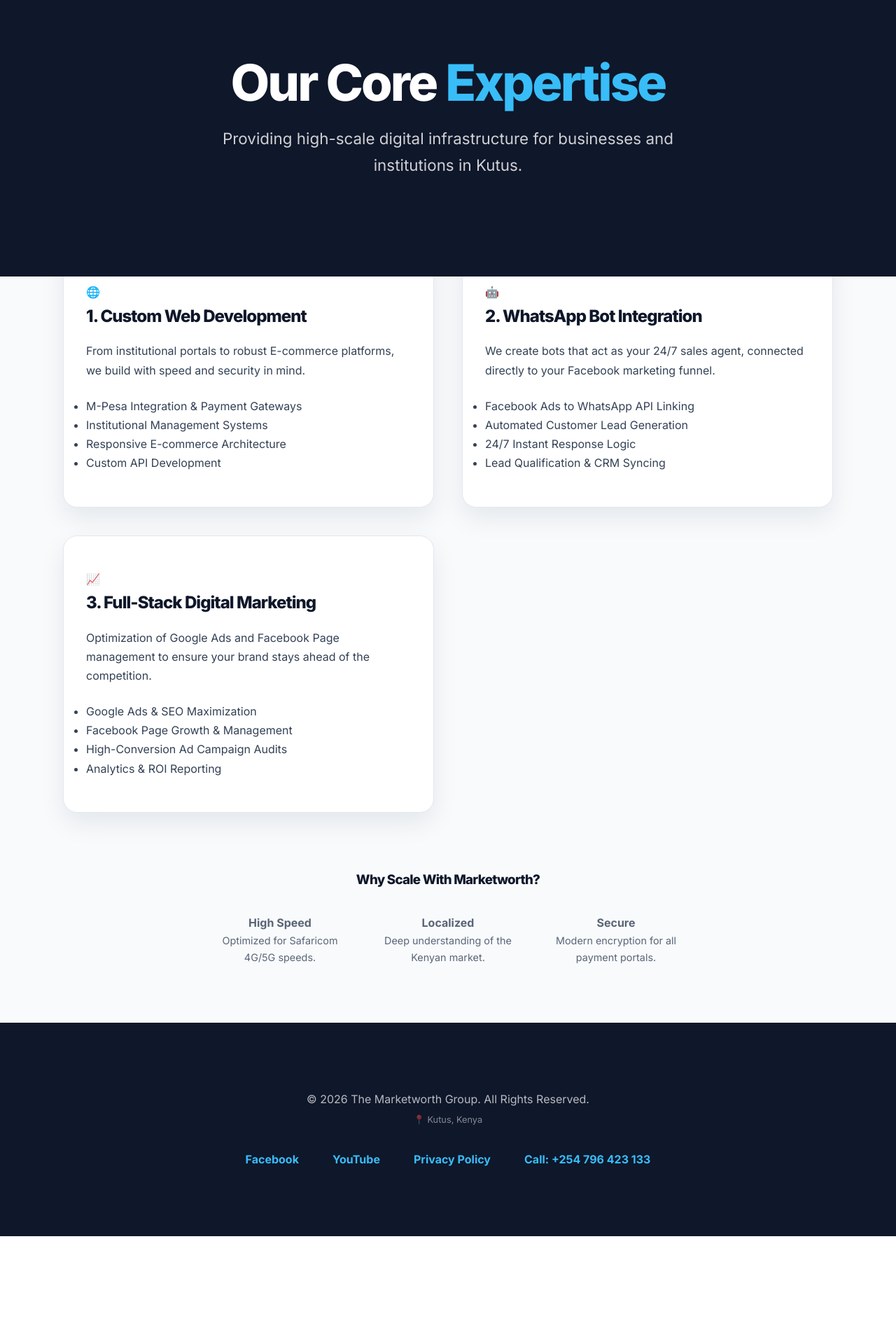
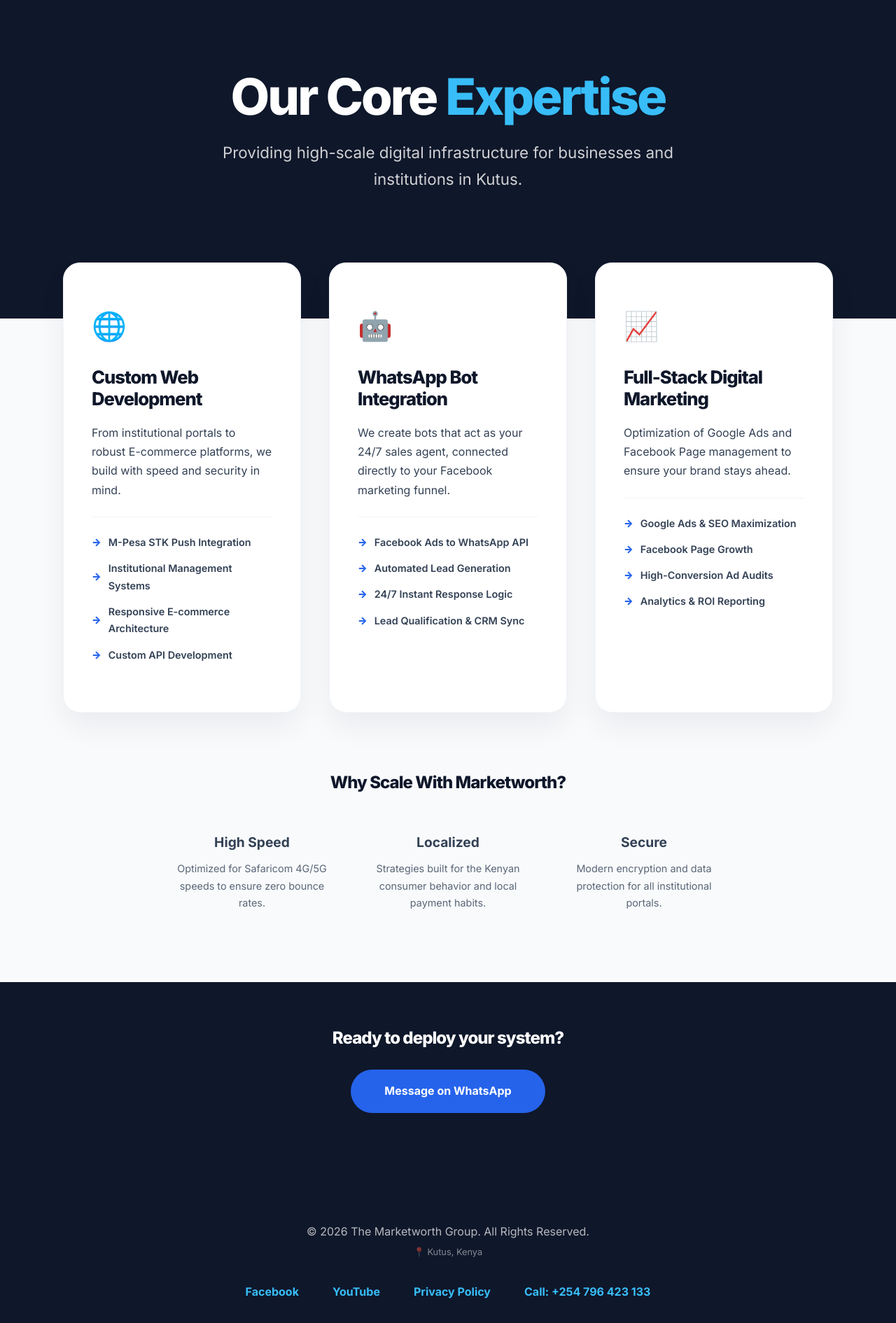
Before and after one commit to macfeighbitange1-dot/The-Marketworth-Group, a Flask app: page /services in a window 1280 px wide. Shown: the part 85-1975 px from the top of the page at 70% size. Before the commit the page ends 1851 px from the top, so only its background shows below. Run offline with Flask 3, Linux system fonts and the light colour scheme.

Commit message:
Build out high-conversion detailed services page

```diff
--- a/templates/services.html
+++ b/templates/services.html
@@ -1,6 +1,6 @@
 {% extends "base.html" %}
 {% block content %}
-<section class="hero" style="padding: 80px 0 100px 0;">
+<section class="hero reveal active" style="padding: 100px 0 140px 0;">
     <div class="container">
         <h1>Our Core <span>Expertise</span></h1>
         <p>Providing high-scale digital infrastructure for businesses and institutions in Kutus.</p>
@@ -11,91 +11,120 @@
     <style>
         .service-detail-grid {
             display: grid;
-            grid-template-columns: repeat(auto-fit, minmax(350px, 1fr));
+            grid-template-columns: repeat(auto-fit, minmax(320px, 1fr));
             gap: 2.5rem;
-            margin-top: -120px; /* Overlap with hero for modern look */
+            margin-top: -160px; /* Enhanced overlap for premium look */
         }
         .detail-card {
             background: var(--white);
-            padding: 3rem 2rem;
-            border-radius: 20px;
-            box-shadow: 0 15px 35px rgba(15, 23, 42, 0.08);
-            border: 1px solid #e2e8f0;
+            padding: 3.5rem 2.5rem;
+            border-radius: 24px;
+            box-shadow: 0 20px 40px rgba(15, 23, 42, 0.06);
+            border: 1px solid #f1f5f9;
             display: flex;
             flex-direction: column;
-            transition: all 0.3s ease;
+            transition: all 0.4s cubic-bezier(0.175, 0.885, 0.32, 1.275);
         }
         .detail-card:hover {
-            transform: translateY(-10px);
+            transform: translateY(-12px);
             border-color: var(--brand-blue);
+            box-shadow: 0 30px 60px rgba(37, 99, 235, 0.1);
         }
         .detail-card h3 {
-            font-size: 1.5rem;
-            margin-bottom: 1rem;
+            font-size: 1.6rem;
+            margin-bottom: 1.2rem;
             color: var(--brand-dark);
+            line-height: 1.2;
         }
-        .detail-card p {
+        .service-features {
+            list-style: none;
+            margin-top: 1.5rem;
+            padding-top: 1.5rem;
+            border-top: 1px solid #f1f5f9;
+        }
+        .service-features li {
+            font-size: 0.9rem;
+            margin-bottom: 0.8rem;
+            font-weight: 600;
+            color: var(--text-main);
+            display: flex;
+            align-items: center;
+        }
+        .service-features li::before {
+            content: "→";
+            color: var(--brand-blue);
+            margin-right: 10px;
+            font-weight: 900;
+        }
+        .icon-placeholder {
+            font-size: 2.5rem;
             margin-bottom: 1.5rem;
-            font-size: 1rem;
-            color: var(--text-main);
         }
     </style>
 
     <div class="service-detail-grid">
-        <div class="card detail-card">
+        <div class="card detail-card reveal">
             <div class="icon-placeholder">🌐</div>
-            <h3>1. Custom Web Development</h3>
+            <h3>Custom Web Development</h3>
             <p>From institutional portals to robust E-commerce platforms, we build with speed and security in mind.</p>
+
             <ul class="service-features">
-                <li>M-Pesa Integration & Payment Gateways</li>
+                <li>M-Pesa STK Push Integration</li>
                 <li>Institutional Management Systems</li>
                 <li>Responsive E-commerce Architecture</li>
                 <li>Custom API Development</li>
             </ul>
         </div>
 
-        <div class="card detail-card">
+        <div class="card detail-card reveal">
             <div class="icon-placeholder">🤖</div>
-            <h3>2. WhatsApp Bot Integration</h3>
+            <h3>WhatsApp Bot Integration</h3>
             <p>We create bots that act as your 24/7 sales agent, connected directly to your Facebook marketing funnel.</p>
 
             <ul class="service-features">
-                <li>Facebook Ads to WhatsApp API Linking</li>
-                <li>Automated Customer Lead Generation</li>
+                <li>Facebook Ads to WhatsApp API</li>
+                <li>Automated Lead Generation</li>
                 <li>24/7 Instant Response Logic</li>
-                <li>Lead Qualification & CRM Syncing</li>
+                <li>Lead Qualification & CRM Sync</li>
             </ul>
         </div>
 
-        <div class="card detail-card">
+        <div class="card detail-card reveal">
             <div class="icon-placeholder">📈</div>
-            <h3>3. Full-Stack Digital Marketing</h3>
-            <p>Optimization of Google Ads and Facebook Page management to ensure your brand stays ahead of the competition.</p>
+            <h3>Full-Stack Digital Marketing</h3>
+            <p>Optimization of Google Ads and Facebook Page management to ensure your brand stays ahead.</p>
             <ul class="service-features">
                 <li>Google Ads & SEO Maximization</li>
-                <li>Facebook Page Growth & Management</li>
-                <li>High-Conversion Ad Campaign Audits</li>
+                <li>Facebook Page Growth</li>
+                <li>High-Conversion Ad Audits</li>
                 <li>Analytics & ROI Reporting</li>
             </ul>
         </div>
     </div>
 </section>
 
-<section class="container" style="padding-bottom: 80px; text-align: center;">
-    <h3 style="margin-bottom: 2rem;">Why Scale With <span>Marketworth</span>?</h3>
-    <div style="display: flex; flex-wrap: wrap; justify-content: center; gap: 40px; opacity: 0.8;">
-        <div style="max-width: 200px;">
-            <strong>High Speed</strong>
-            <p style="font-size: 0.9rem;">Optimized for Safaricom 4G/5G speeds.</p>
+<section class="container reveal" style="padding-bottom: 100px; text-align: center;">
+    <h2 style="margin-bottom: 3rem;">Why Scale With <span>Marketworth</span>?</h2>
+    <div style="display: flex; flex-wrap: wrap; justify-content: center; gap: 60px;">
+        <div style="max-width: 220px;">
+            <strong style="display: block; font-size: 1.2rem; margin-bottom: 10px;">High Speed</strong>
+            <p style="font-size: 0.9rem; opacity: 0.8;">Optimized for Safaricom 4G/5G speeds to ensure zero bounce rates.</p>
         </div>
-        <div style="max-width: 200px;">
-            <strong>Localized</strong>
-            <p style="font-size: 0.9rem;">Deep understanding of the Kenyan market.</p>
+        <div style="max-width: 220px;">
+            <strong style="display: block; font-size: 1.2rem; margin-bottom: 10px;">Localized</strong>
+            <p style="font-size: 0.9rem; opacity: 0.8;">Strategies built for the Kenyan consumer behavior and local payment habits.</p>
         </div>
-        <div style="max-width: 200px;">
-            <strong>Secure</strong>
-            <p style="font-size: 0.9rem;">Modern encryption for all payment portals.</p>
+        <div style="max-width: 220px;">
+            <strong style="display: block; font-size: 1.2rem; margin-bottom: 10px;">Secure</strong>
+            <p style="font-size: 0.9rem; opacity: 0.8;">Modern encryption and data protection for all institutional portals.</p>
         </div>
     </div>
 </section>
+
+<section class="reveal" style="background: var(--brand-dark); padding: 60px 0; color: white; text-align: center;">
+    <div class="container">
+        <h2 style="color: white; margin-bottom: 1.5rem;">Ready to deploy your system?</h2>
+        <a href="https://wa.me/{{ info.whatsapp }}" class="btn-primary">Message on WhatsApp</a>
+    </div>
+</section>
 {% endblock %}
```
